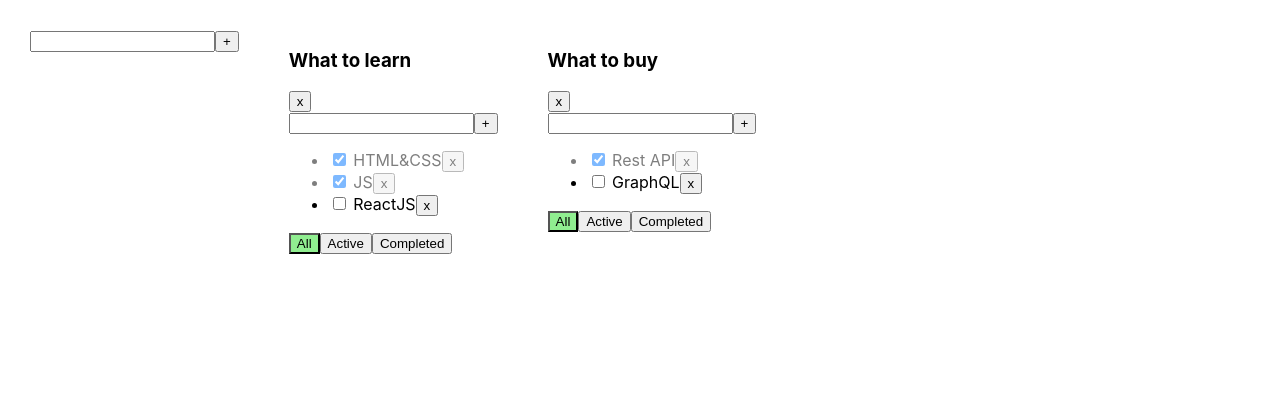
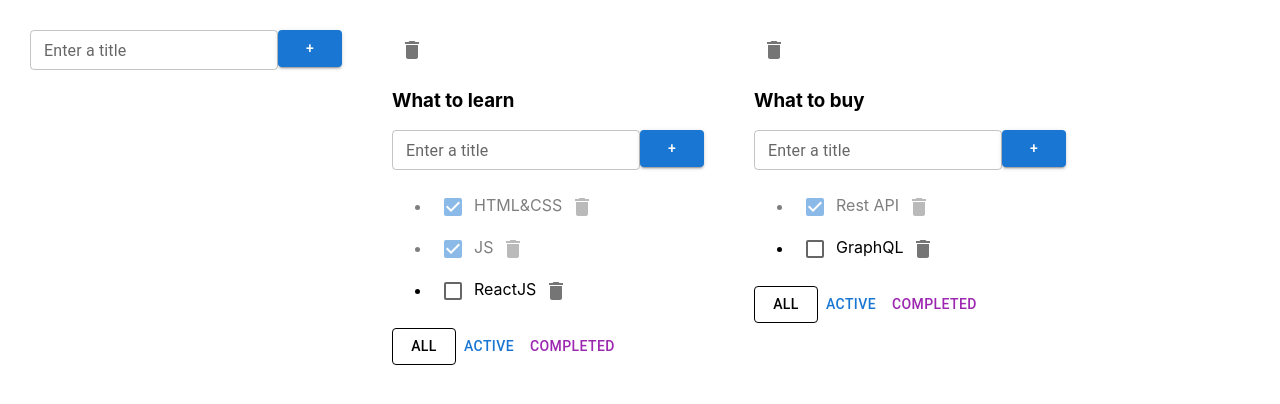
Before and after one commit to SandraVLP/TODOlist, a React (Create React App) app in the folder 1-todolist/: page / in a window 1280 px wide. Shown: the top 404 px of the page. Built offline with nearby package versions, Linux system fonts and the light colour scheme.

Commit message:
reducers begins

```diff
--- a/1-todolist/package.json
+++ b/1-todolist/package.json
@@ -3,6 +3,10 @@
   "version": "0.1.0",
   "private": true,
   "dependencies": {
+    "@emotion/react": "^11.11.4",
+    "@emotion/styled": "^11.11.5",
+    "@mui/icons-material": "^5.15.15",
+    "@mui/material": "^5.15.15",
     "@testing-library/jest-dom": "^6.2.0",
     "@testing-library/react": "^14.1.2",
     "@testing-library/user-event": "^14.5.2",
--- a/1-todolist/src/AddItemForm.tsx
+++ b/1-todolist/src/AddItemForm.tsx
@@ -1,7 +1,9 @@
 import React from 'react'
 import { KeyboardEvent } from "react";
-import { Button } from './Button';
+// import { Button } from './Button';
 import { useState } from 'react';
+import Button from '@mui/material/Button';
+import { TextField } from '@mui/material';
 
 type Props = {
     addItem: ( title: string) => void
@@ -36,18 +38,28 @@ const AddItemForm = ({addItem}: Props) => {
   };
   return (
     <div>
-        <input
+        {/* <input
         className={error ? 'error' : ''}
           value={taskTitle}
           onChange={changeTaskTitleHandler}
           onKeyUp={addTaskOnKeyUpHandler}
-        />
+        /> */}
+        <TextField
+  label="Enter a title"
+  variant={'outlined'}
+  className={error ? 'error' : ''}
+  value={taskTitle}
+  size={'small'}
+  onChange={changeTaskTitleHandler}
+  onKeyUp={addTaskOnKeyUpHandler}
+  error={!!error}
+/>
         <Button
-          title="+"
+          variant="contained"
           onClick={() => {
             addTaskHandler();
           }}
-        />
+        > + </Button>
         {error && <div className={'error-message'}>{error}</div>}
       </div>)
 }
--- a/1-todolist/src/Button.tsx
+++ b/1-todolist/src/Button.tsx
@@ -1,3 +1,5 @@
+
+
 type ButtonPropsType = {
     title: string
     onClick?: () => void
--- a/1-todolist/src/EditableSpan.tsx
+++ b/1-todolist/src/EditableSpan.tsx
@@ -1,4 +1,5 @@
 import React, { ChangeEvent, useState } from "react";
+import { TextField } from "@mui/material";
 
 type Props = {
   oldTitle: string;
@@ -38,9 +39,18 @@ export const EditableSpan = ({ oldTitle, updateTitle }: Props) => {
   return (
 
         edit
-      ? <input value={newTitle}  onBlur={editHandler} autoFocus onChange={changeTitleHandler}/> :
+      ?     <TextField
+      variant={'outlined'}
+      value={newTitle}
+      size={'small'}
+      onChange={changeTitleHandler}
+      onBlur={editHandler}
+      autoFocus
+    />
+       :
       <span onDoubleClick={editHandler}>{oldTitle}</span>
 
 
   );
 };
+{/* <input value={newTitle}  onBlur={editHandler} autoFocus onChange={changeTitleHandler}/> */}
--- a/1-todolist/src/Todolist.tsx
+++ b/1-todolist/src/Todolist.tsx
@@ -1,27 +1,30 @@
 import React from "react";
-import { Button } from "./Button";
+import { Button } from "@mui/material";
 import { FilterValuesType } from "./App";
 import { TaskType } from "./App";
-import { useState } from "react";
-import { KeyboardEvent } from "react";
 import { ChangeEvent } from "react";
 import AddItemForm from "./AddItemForm";
 import { EditableSpan } from "./EditableSpan";
-
-
+import IconButton from "@mui/material/IconButton";
+import DeleteIcon from "@mui/icons-material/Delete";
+import Checkbox from '@mui/material/Checkbox';
 
 type PropsType = {
-  todoID: string
+  todoID: string;
   title: string;
   tasks: TaskType[];
   removeTask: (todoID: string, taskId: string) => void;
   changeFilter: (todoID: string, filter: FilterValuesType) => void;
   addTask: (todoID: string, title: string) => void;
-  changeTaskStatus: (todoID: string, taskId: string, taskStatus: boolean) => void;
+  changeTaskStatus: (
+    todoID: string,
+    taskId: string,
+    taskStatus: boolean
+  ) => void;
   removeTodoList: (todoID: string) => void;
   filter: string;
-  updateTaskTitle: (todoID: string, taskId: string, newTitle: string) => void
-  updateTodolistTitle: (todoID: string, newTitle: string) => void
+  updateTaskTitle: (todoID: string, taskId: string, newTitle: string) => void;
+  updateTodolistTitle: (todoID: string, newTitle: string) => void;
 };
 
 export const Todolist = ({
@@ -35,7 +38,7 @@ export const Todolist = ({
   filter,
   removeTodoList,
   updateTaskTitle,
-  updateTodolistTitle
+  updateTodolistTitle,
 }: PropsType) => {
   // const [taskTitle, setTaskTitle] = useState("");
   // const [error, setError] = useState<string | null>(null);
@@ -60,48 +63,64 @@ export const Todolist = ({
     // }
 
     return (
-      <li key={task.id} className={task.isDone ? 'is-done' : ''}>
-        <input
+      <li key={task.id} className={task.isDone ? "is-done" : ""}>
+        <Checkbox checked={task.isDone} onChange={changeTaskStatusHandler} />
+        {/* <input
           type="checkbox"
           checked={task.isDone}
           onChange={changeTaskStatusHandler}
-        />{" "}
-        <EditableSpan oldTitle={task.title} updateTitle={(newTitle: string) => {updateTaskTitleHandler(task.id, newTitle)}}/>
+        />{" "} */}
+        <EditableSpan
+          oldTitle={task.title}
+          updateTitle={(newTitle: string) => {
+            updateTaskTitleHandler(task.id, newTitle);
+          }}
+        />
         {/* <span>{task.title}</span> */}
-        <Button title="x" onClick={() => removeTask(todoID,task.id)} />
+        <IconButton onClick={() => removeTask(todoID, task.id)}>
+          <DeleteIcon />
+        </IconButton>
+        {/* <Button title="x" onClick={() => removeTask(todoID,task.id)} /> */}
       </li>
     );
   });
 
-
   const removeListHandler = () => {
-    removeTodoList(todoID)
-
-  }
+    removeTodoList(todoID);
+  };
 
   const changeFilterTasksHandler = (filter: FilterValuesType) => {
     changeFilter(todoID, filter);
   };
 
+  const addTaskHandler = (title: string) => {
+    addTask(todoID, title);
+  };
+  const updateTodolistTitleHandler = (newTitle: string) => {
+    updateTodolistTitle(todoID, newTitle);
+  };
 
-  const addTaskHandler = (title: string) => {
-    addTask(todoID, title)
-  }
-const updateTodolistTitleHandler = (newTitle: string) => {
-  updateTodolistTitle(todoID, newTitle)
-}
-
-const updateTaskTitleHandler = (taskId: string, newTitle:string) => {
-  console.log(newTitle)
-  updateTaskTitle(todoID,taskId, newTitle )
-}
+  const updateTaskTitleHandler = (taskId: string, newTitle: string) => {
+    console.log(newTitle);
+    updateTaskTitle(todoID, taskId, newTitle);
+  };
 
   return (
     <div>
       {/* <h3>{title}</h3> */}
-      <h3> <EditableSpan oldTitle={title} updateTitle={updateTodolistTitleHandler}/></h3>
-      <Button title="x" onClick={removeListHandler}/>
-      <AddItemForm addItem={addTaskHandler}/>
+      <IconButton onClick={removeListHandler}>
+        <DeleteIcon />
+      </IconButton>
+      <h3>
+        {" "}
+        <EditableSpan
+          oldTitle={title}
+          updateTitle={updateTodolistTitleHandler}
+        />
+      </h3>
+
+      {/* <Button title="x" onClick={removeListHandler}/> */}
+      <AddItemForm addItem={addTaskHandler} />
       {/* <div>
         <input
         className={error ? 'error' : ''}
@@ -119,15 +138,32 @@ const updateTaskTitleHandler = (taskId: string, newTitle:string) => {
       </div> */}
       {tasks.length === 0 ? <p>No tasks</p> : <ul>{tasksList}</ul>}
       <div>
-        <Button className={filter === 'all' ? 'active-filter' : ''} title={"All"} onClick={() => changeFilterTasksHandler("all")} />
-        <Button className={filter === 'active' ? 'active-filter' : ''}
+        <Button
+          variant={filter === "all" ? "outlined" : "text"}
+          color={"inherit"}
+          className={filter === "all" ? "active-filter" : ""}
+          title={"All"}
+          onClick={() => changeFilterTasksHandler("all")}
+        >
+          All
+        </Button>
+        <Button
+          className={filter === "active" ? "active-filter" : ""}
+          variant={filter === "active" ? "outlined" : "text"}
+          color={"primary"}
           title={"Active"}
           onClick={() => changeFilterTasksHandler("active")}
-        />
-        <Button className={filter === 'completed' ? 'active-filter' : ''}
-          title={"Completed"}
+        >
+          Active
+        </Button>
+        <Button
+          className={filter === "completed" ? "active-filter" : ""}
+          variant={filter === "completed" ? "outlined" : "text"}
+          color={"secondary"}
           onClick={() => changeFilterTasksHandler("completed")}
-        />
+        >
+          Completed
+        </Button>
       </div>
     </div>
   );
```
Also changed, not shown: 1-todolist/src/model/todolists-reducer.ts (added, +58 -0 lines), 2 other files (tests, documents, lock files or other folders).
